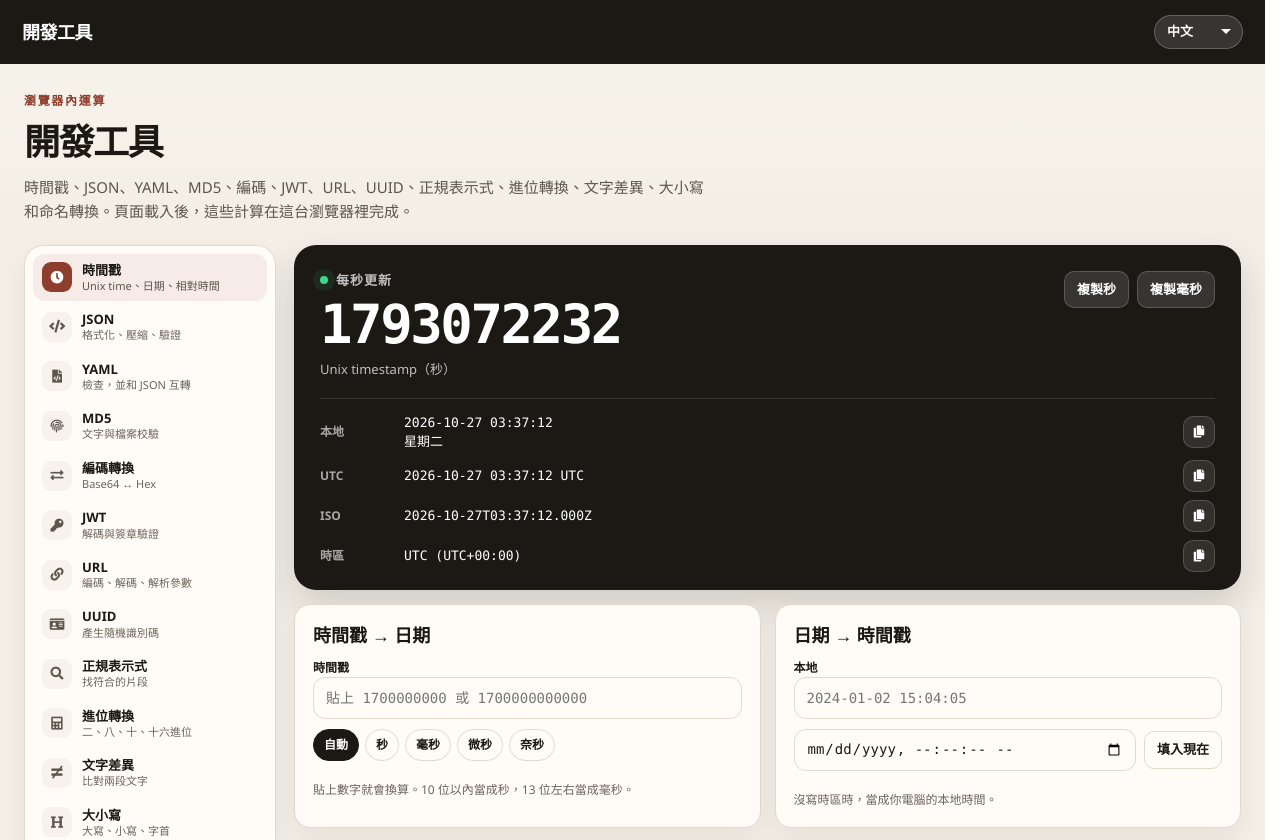
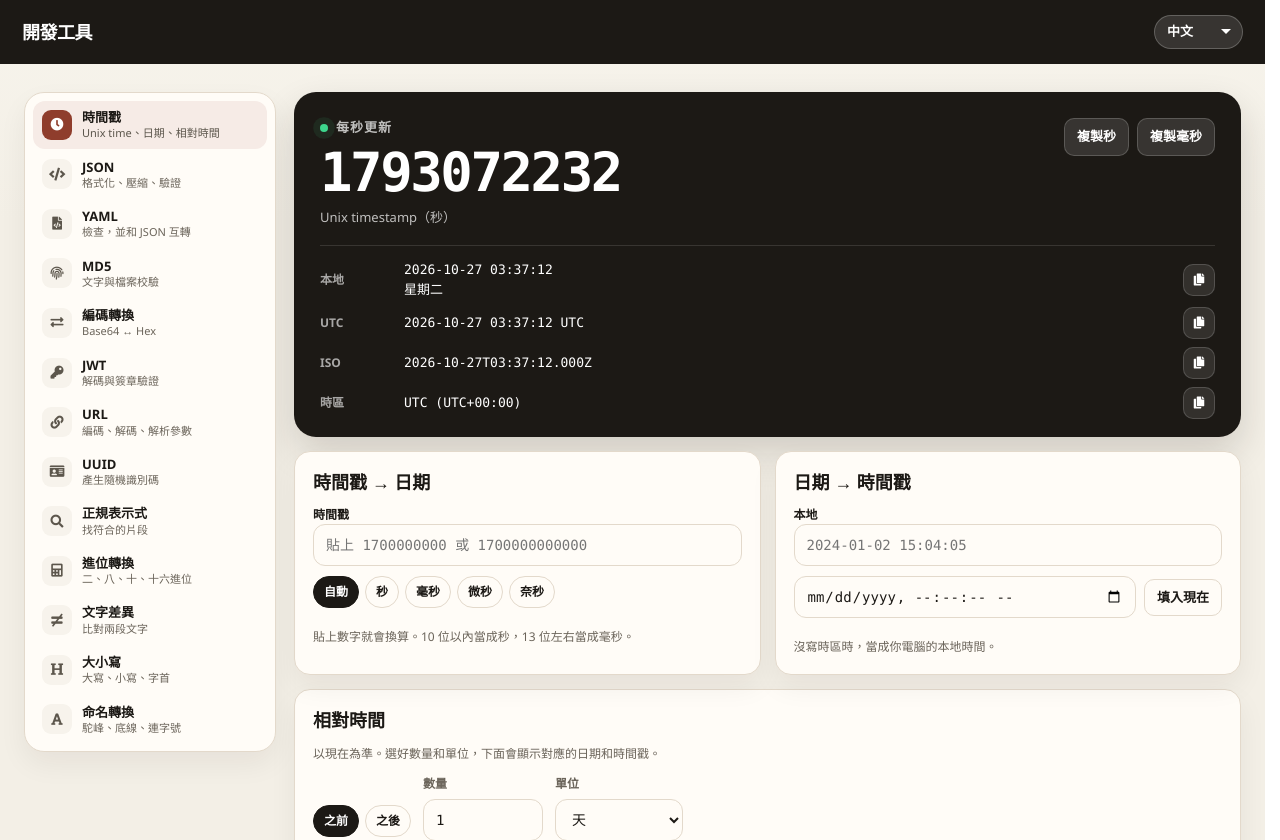
Before and after one commit to Chenyuting0916/My-First-Website, a PHP site: page /tools.html in a window 1280 px wide. Shown: the top 840 px of the page. Run offline with PHP 8.4, Linux system fonts and the light colour scheme.

Commit message:
拿掉開發工具頁頂端的介紹。 (#14)
頁首下方不再放標題和工具清單說明，打開就看到時間戳和 JSON。

Co-authored-by: Cursor Agent <cursoragent@cursor.com>

```diff
--- a/css/tools.css
+++ b/css/tools.css
@@ -76,12 +76,6 @@ body.tools-page h4 {
     font-weight: 700;
 }
 
-body.tools-page h1.tk-title {
-    margin: 0;
-    font-size: 36px;
-    letter-spacing: -0.04em;
-}
-
 body.tools-page .tk-card h2,
 body.tools-page h2.tk-panel-title {
     font-size: 18px;
@@ -109,34 +103,6 @@ body.tools-page [hidden] {
     margin: 28px auto 0;
     flex: 1 0 auto;
     min-width: 0;
-}
-
-.tk-hero {
-    display: flex;
-    justify-content: space-between;
-    align-items: flex-end;
-    gap: 18px;
-    margin-bottom: 22px;
-}
-
-.tk-kicker {
-    margin: 0 0 8px;
-    color: var(--accent);
-    font-size: 12px;
-    font-weight: 700;
-    letter-spacing: 0.14em;
-}
-
-.tk-title {
-    color: var(--ink);
-}
-
-.tk-lead {
-    max-width: 680px;
-    margin: 8px 0 0;
-    color: var(--muted);
-    font-size: 15px;
-    line-height: 1.6;
 }
 
 .tk-shell {
@@ -952,7 +918,6 @@ body.tools-page [hidden] {
 }
 
 @media (max-width: 900px) {
-    .tk-hero,
     .tk-now-top,
     .tk-shell,
     .tk-split,
--- a/js/translations/en.json
+++ b/js/translations/en.json
@@ -47,8 +47,6 @@
     "tools": {
         "pageTitle": "Developer tools",
         "title": "Developer tools",
-        "lead": "Timestamp, JSON, YAML, MD5, encoding, JWT, URL, UUID, regex, base conversion, text diff, letter case, and identifier case. After the page loads, the calculations run in this browser.",
-        "kicker": "Runs in the browser",
         "copy": "Copy",
         "copied": "Copied",
         "copyEmpty": "Nothing to copy",
--- a/js/translations/ja.json
+++ b/js/translations/ja.json
@@ -47,8 +47,6 @@
     "tools": {
         "pageTitle": "開発ツール",
         "title": "開発ツール",
-        "lead": "タイムスタンプ、JSON、YAML、MD5、エンコード、JWT、URL、UUID、正規表現、進数変換、テキスト差分、大文字小文字、命名変換。ページを読み込んだあと、計算はこのブラウザの中で行います。",
-        "kicker": "ブラウザ内で計算",
         "copy": "コピー",
         "copied": "コピーしました",
         "copyEmpty": "コピーするものがありません",
--- a/js/translations/zh.json
+++ b/js/translations/zh.json
@@ -47,8 +47,6 @@
     "tools": {
         "pageTitle": "開發工具",
         "title": "開發工具",
-        "lead": "時間戳、JSON、YAML、MD5、編碼、JWT、URL、UUID、正規表示式、進位轉換、文字差異、大小寫和命名轉換。頁面載入後，這些計算在這台瀏覽器裡完成。",
-        "kicker": "瀏覽器內運算",
         "copy": "複製",
         "copied": "已複製",
         "copyEmpty": "沒有可以複製的內容",
--- a/tools.html
+++ b/tools.html
@@ -32,14 +32,6 @@
     </header>
 
     <div class="tk-wrap" id="content">
-        <header class="tk-hero">
-            <div>
-                <p class="tk-kicker" data-i18n="tools.kicker">瀏覽器內運算</p>
-                <h1 class="tk-title" data-i18n="tools.title">開發工具</h1>
-                <p class="tk-lead" data-i18n="tools.lead">時間戳、JSON、YAML、MD5、編碼、JWT、URL、UUID、正規表示式、進位轉換、文字差異、大小寫和命名轉換。頁面載入後，這些計算在這台瀏覽器裡完成。</p>
-            </div>
-        </header>
-
         <div class="tk-shell">
             <div class="tk-tabs" role="tablist" aria-label="tools">
                 <button type="button" class="tk-tab is-active" role="tab" id="tab-timestamp" data-tool="timestamp" aria-selected="true" aria-controls="panel-timestamp">
```
